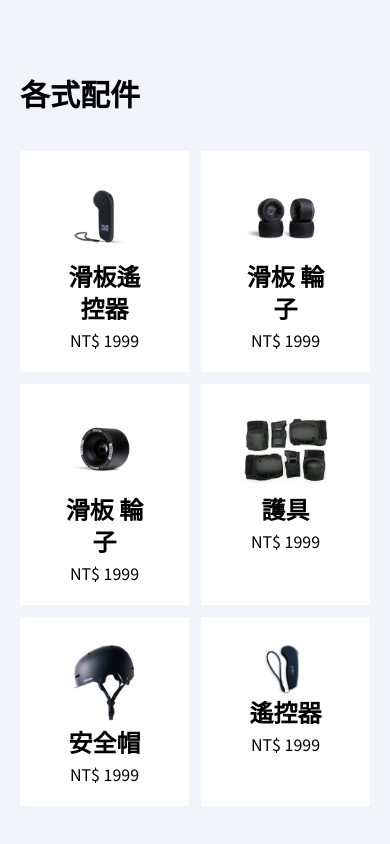
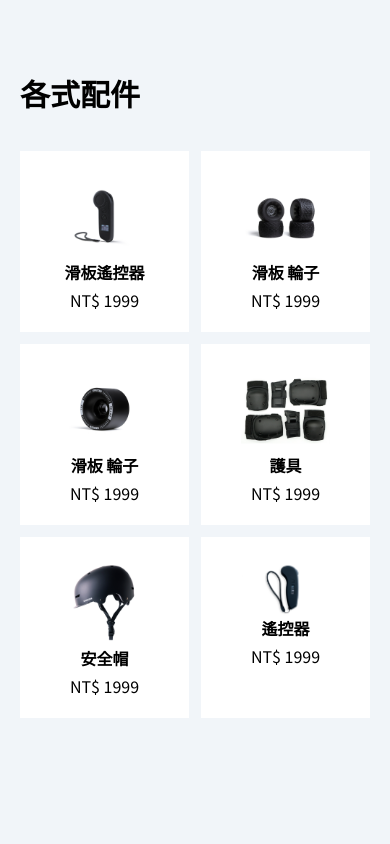
Before and after one commit to wwchen412/kruzer, a plain HTML site: page shop.html in a window 390 px wide. Shown: the part 2386-3230 px from the top of the page. After the commit the page ends 3144 px from the top, so only its background shows below. Drawn offline with nearby package versions, Linux system fonts and the light colour scheme.

Commit message:
adjust text size

```diff
--- a/shop.html
+++ b/shop.html
@@ -113,32 +113,32 @@
                 <div class="grid md:grid-cols-3 grid-cols-2 md:gap-x-12 gap-x-3 md:gap-y-12 gap-y-3">
                     <div class="bg-white h-full p-5 px-10 text-center">
                         <img src="images/remote1.png" alt="" class="max-w-full w-auto m-auto">
-                        <h4 class="text-2xl font-bold mb-1">滑板遙控器</h4>
+                        <h4 class="md:text-2xl font-bold mb-1">滑板遙控器</h4>
                         <p>NT$ 1999</p>
                     </div>
                     <div class="bg-white h-full p-5 px-10 text-center">
                         <img src="images/cloud.png" alt="" class="max-w-full w-auto m-auto">
-                        <h4 class="text-2xl font-bold mb-1">滑板 輪子</h4>
+                        <h4 class="md:text-2xl font-bold mb-1">滑板 輪子</h4>
                         <p>NT$ 1999</p>
                     </div>
                     <div class="bg-white h-full p-5 px-10 text-center">
                         <img src="images/roll.png" alt="" class="max-w-full w-auto m-auto">
-                        <h4 class="text-2xl font-bold mb-1">滑板 輪子</h4>
+                        <h4 class="md:text-2xl font-bold mb-1">滑板 輪子</h4>
                         <p>NT$ 1999</p>
                     </div>
                     <div class="bg-white h-full p-5 px-10 text-center">
                         <img src="images/cover.png" alt="" class="max-w-full w-auto m-auto">
-                        <h4 class="text-2xl font-bold mb-1">護具</h4>
+                        <h4 class="md:text-2xl font-bold mb-1">護具</h4>
                         <p>NT$ 1999</p>
                     </div>
                     <div class="bg-white h-full p-5 px-10 text-center">
                         <img src="images/hat.png" alt="" class="max-w-full w-auto m-auto">
-                        <h4 class="text-2xl font-bold mb-1">安全帽</h4>
+                        <h4 class="md:text-2xl font-bold mb-1">安全帽</h4>
                         <p>NT$ 1999</p>
                     </div>
                     <div class="bg-white h-full p-5 px-10 text-center">
                         <img src="images/remote.png" alt="" class="max-w-full w-auto m-auto">
-                        <h4 class="text-2xl font-bold mb-1">遙控器</h4>
+                        <h4 class="md:text-2xl font-bold mb-1">遙控器</h4>
                         <p>NT$ 1999</p>
                     </div>
                 </div>
```
Also changed, not shown: ambassador.html (+2 -2 lines), blog.html (+2 -2 lines), event.html (+5 -5 lines), index.html (+2 -2 lines).
